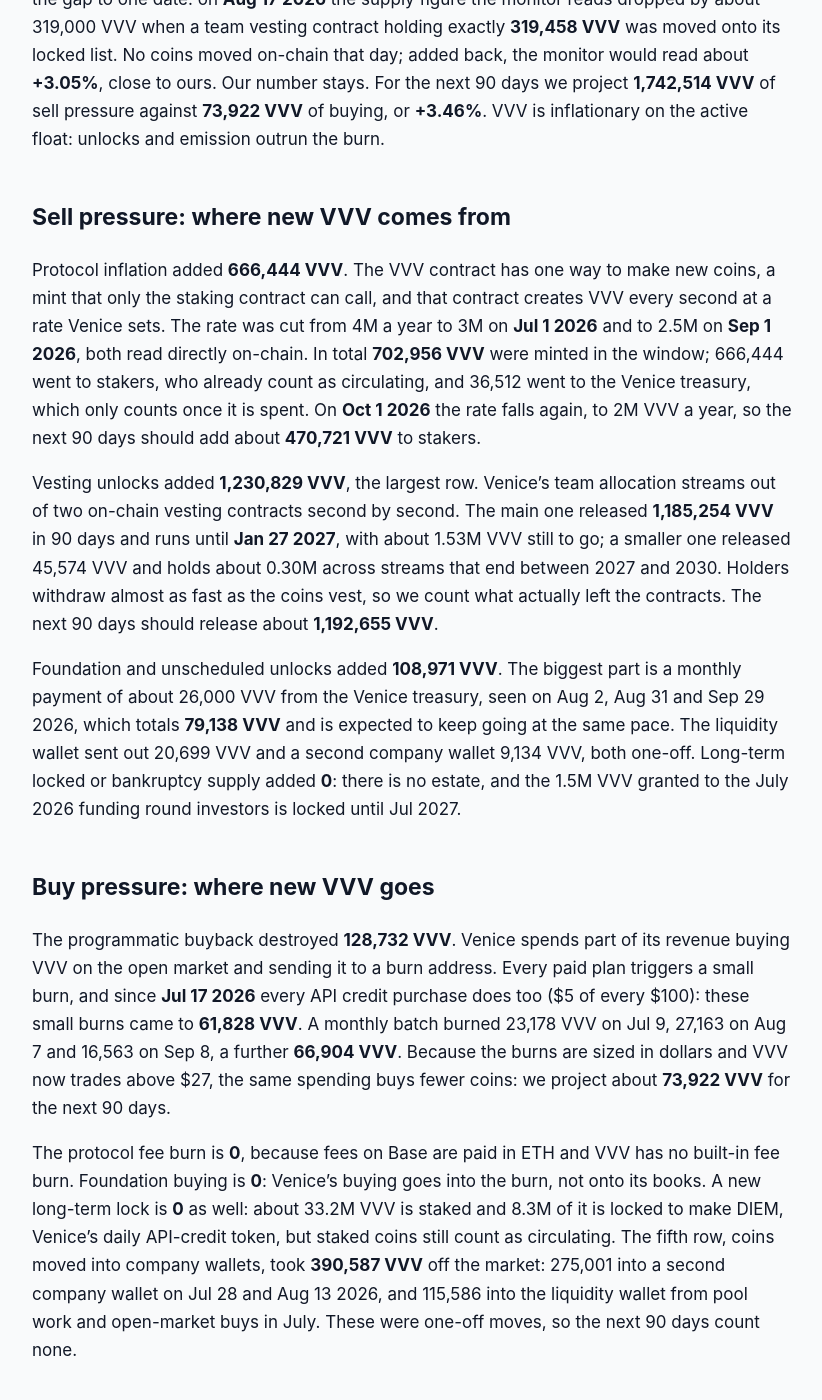
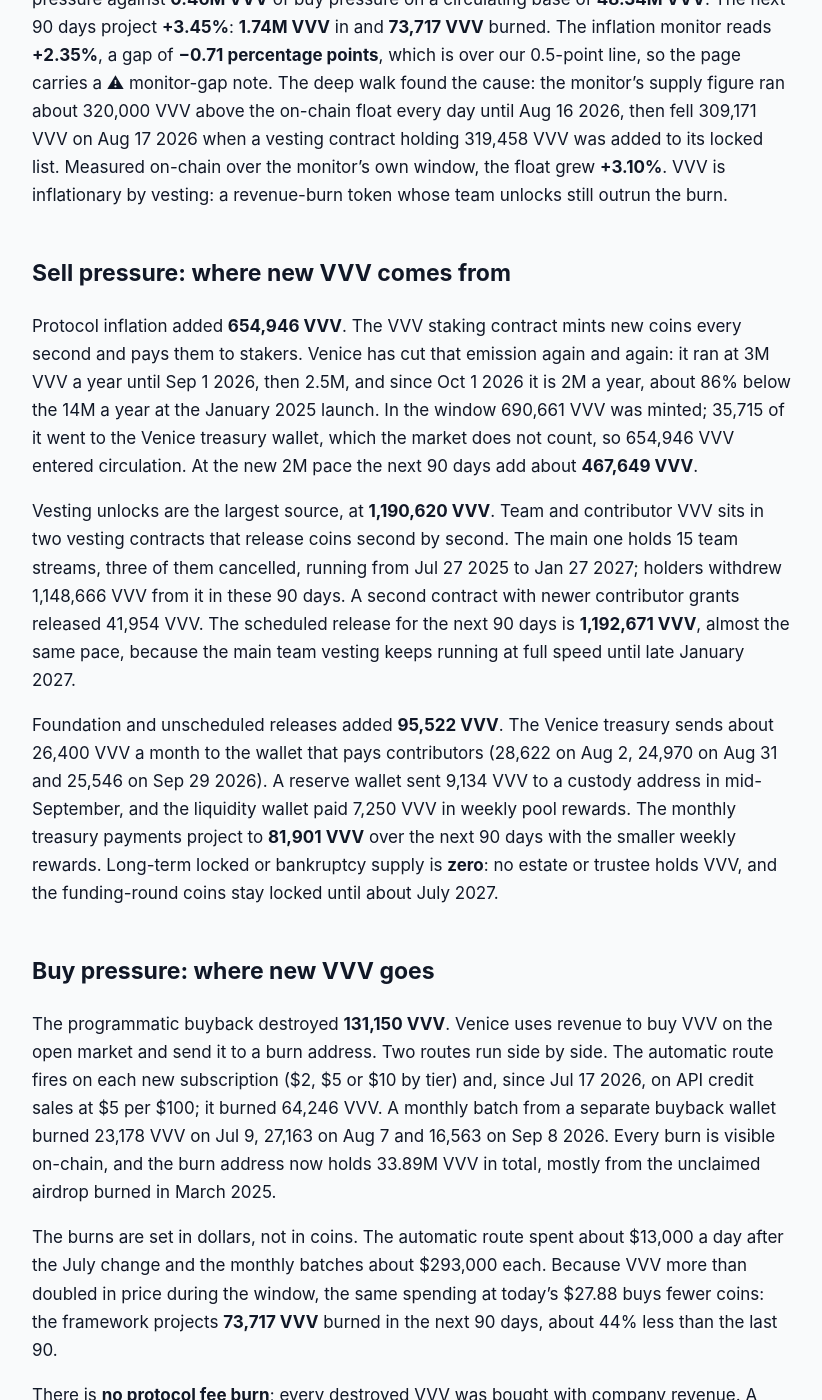
Before and after one commit to jeevansongmy-spec/mrnasdog-articles, a Jekyll site: the page built from crypto/vvv-pressure-framework.md, in a window 1280 px wide and 1400 px high, scrolled down 585 px. Shown: the whole window, without its empty margins (228-1050 px from the left). Built offline with Jekyll 4.4.1, drawn with Linux system fonts in a browser that asks for light colours; some of the changed text lies outside the part shown.

Commit message:
publish: crypto/vvv-pressure-framework

```diff
--- a/crypto/vvv-pressure-framework.md
+++ b/crypto/vvv-pressure-framework.md
@@ -1,6 +1,6 @@
 ---
-title:         "VVV Inflation Analysis · September 2026 · Supply growing · projected to keep growing"
-description:   "VVV supply is growing: team vesting of 1.23M and 666K new staking coins beat a 128.7K revenue burn: +3.08% net in 90 days, about +3.46% next despite cuts."
+title:         "VVV Inflation Analysis · October 2026 · Supply growing · projected to keep growing"
+description:   "VVV supply is growing: 1.19M VVV of team vesting and 655K new staking coins beat a 131K revenue burn: +3.06% net in 90 days, about +3.45% next. No cap."
 canonical_url: "https://mrnasdog.com/research/vvv/inflation"
 tags:          ["crypto", "vvv", "venice", "ai"]
 published:     true
@@ -8,46 +8,60 @@ published:     true
 
 *Originally published at [https://mrnasdog.com/research/vvv/inflation](https://mrnasdog.com/research/vvv/inflation)*
 
-# VVV Inflation Analysis · September 2026 · Supply growing · projected to keep growing
+# VVV Inflation Analysis · October 2026 · Supply growing · projected to keep growing
 
-VVV, the token of the private AI app Venice on Base, is inflationary: over the last 90 days **2,006,244 VVV** reached the market against **519,319 VVV** taken off it, a net rise of **+3.08%** of the **48.25M** VVV in circulation. Team vesting is the biggest source and staking rewards the second, while Venice's revenue buy-and-burn removes far less. The next 90 days look similar, at about **+3.46%**, even after the staking emission is cut to 2M VVV a year on Oct 1 2026.
+The MrNasdog Pressure Framework reads Venice Token (VVV) as inflationary: circulating supply grew **+3.06%** over the last 90 days and is projected to grow **+3.45%** over the next 90. New VVV reached the market from team vesting (**1,190,620 VVV**), staking emission (**654,946 VVV**) and company-wallet payouts (**95,522 VVV**), while Venice's revenue-funded buy-and-burn destroyed **131,150 VVV** and the company pulled **328,375 VVV** back into its own wallets. The monitor reads **+2.35%**; the gap comes from a recount in the monitor's own supply figure, not from a missed flow. VVV has no supply cap, and the burns are still far smaller than what vesting and emission add.
 
 ## The verdict, in one paragraph
 
-For the 90 days to **Sep 29 2026**, the Pressure Framework reads VVV at **+3.08%** net: sell pressure of **2,006,244 VVV** against buy pressure of **519,319 VVV**, on a circulating supply of **48.25M VVV**. The inflation monitor reads **+2.37%** for almost the same window, a gap of **0.71 points**, which is over our 0.5-point line, so the page carries a ⚠ monitor gap chip. We traced the gap to one date: on **Aug 17 2026** the supply figure the monitor reads dropped by about 319,000 VVV when a team vesting contract holding exactly **319,458 VVV** was moved onto its locked list. No coins moved on-chain that day; added back, the monitor would read about **+3.05%**, close to ours. Our number stays. For the next 90 days we project **1,742,514 VVV** of sell pressure against **73,922 VVV** of buying, or **+3.46%**. VVV is inflationary on the active float: unlocks and emission outrun the burn.
+Over the 90 days to Oct 4 2026 the framework reads VVV at **+3.06% net**: **1.94M VVV** of sell pressure against **0.46M VVV** of buy pressure on a circulating base of **48.34M VVV**. The next 90 days project **+3.45%**: **1.74M VVV** in and **73,717 VVV** burned. The inflation monitor reads **+2.35%**, a gap of **−0.71 percentage points**, which is over our 0.5-point line, so the page carries a ⚠ monitor-gap note. The deep walk found the cause: the monitor's supply figure ran about 320,000 VVV above the on-chain float every day until Aug 16 2026, then fell 309,171 VVV on Aug 17 2026 when a vesting contract holding 319,458 VVV was added to its locked list. Measured on-chain over the monitor's own window, the float grew **+3.10%**. VVV is inflationary by vesting: a revenue-burn token whose team unlocks still outrun the burn.
 
 ## Sell pressure: where new VVV comes from
 
-Protocol inflation added **666,444 VVV**. The VVV contract has one way to make new coins, a mint that only the staking contract can call, and that contract creates VVV every second at a rate Venice sets. The rate was cut from 4M a year to 3M on **Jul 1 2026** and to 2.5M on **Sep 1 2026**, both read directly on-chain. In total **702,956 VVV** were minted in the window; 666,444 went to stakers, who already count as circulating, and 36,512 went to the Venice treasury, which only counts once it is spent. On **Oct 1 2026** the rate falls again, to 2M VVV a year, so the next 90 days should add about **470,721 VVV** to stakers.
+Protocol inflation added **654,946 VVV**. The VVV staking contract mints new coins every second and pays them to stakers. Venice has cut that emission again and again: it ran at 3M VVV a year until Sep 1 2026, then 2.5M, and since Oct 1 2026 it is 2M a year, about 86% below the 14M a year at the January 2025 launch. In the window 690,661 VVV was minted; 35,715 of it went to the Venice treasury wallet, which the market does not count, so 654,946 VVV entered circulation. At the new 2M pace the next 90 days add about **467,649 VVV**.
 
-Vesting unlocks added **1,230,829 VVV**, the largest row. Venice's team allocation streams out of two on-chain vesting contracts second by second. The main one released **1,185,254 VVV** in 90 days and runs until **Jan 27 2027**, with about 1.53M VVV still to go; a smaller one released 45,574 VVV and holds about 0.30M across streams that end between 2027 and 2030. Holders withdraw almost as fast as the coins vest, so we count what actually left the contracts. The next 90 days should release about **1,192,655 VVV**.
+Vesting unlocks are the largest source, at **1,190,620 VVV**. Team and contributor VVV sits in two vesting contracts that release coins second by second. The main one holds 15 team streams, three of them cancelled, running from Jul 27 2025 to Jan 27 2027; holders withdrew 1,148,666 VVV from it in these 90 days. A second contract with newer contributor grants released 41,954 VVV. The scheduled release for the next 90 days is **1,192,671 VVV**, almost the same pace, because the main team vesting keeps running at full speed until late January 2027.
 
-Foundation and unscheduled unlocks added **108,971 VVV**. The biggest part is a monthly payment of about 26,000 VVV from the Venice treasury, seen on Aug 2, Aug 31 and Sep 29 2026, which totals **79,138 VVV** and is expected to keep going at the same pace. The liquidity wallet sent out 20,699 VVV and a second company wallet 9,134 VVV, both one-off. Long-term locked or bankruptcy supply added **0**: there is no estate, and the 1.5M VVV granted to the July 2026 funding round investors is locked until Jul 2027.
+Foundation and unscheduled releases added **95,522 VVV**. The Venice treasury sends about 26,400 VVV a month to the wallet that pays contributors (28,622 on Aug 2, 24,970 on Aug 31 and 25,546 on Sep 29 2026). A reserve wallet sent 9,134 VVV to a custody address in mid-September, and the liquidity wallet paid 7,250 VVV in weekly pool rewards. The monthly treasury payments project to **81,901 VVV** over the next 90 days with the smaller weekly rewards. Long-term locked or bankruptcy supply is **zero**: no estate or trustee holds VVV, and the funding-round coins stay locked until about July 2027.
 
 ## Buy pressure: where new VVV goes
 
-The programmatic buyback destroyed **128,732 VVV**. Venice spends part of its revenue buying VVV on the open market and sending it to a burn address. Every paid plan triggers a small burn, and since **Jul 17 2026** every API credit purchase does too ($5 of every $100): these small burns came to **61,828 VVV**. A monthly batch burned 23,178 VVV on Jul 9, 27,163 on Aug 7 and 16,563 on Sep 8, a further **66,904 VVV**. Because the burns are sized in dollars and VVV now trades above $27, the same spending buys fewer coins: we project about **73,922 VVV** for the next 90 days.
+The programmatic buyback destroyed **131,150 VVV**. Venice uses revenue to buy VVV on the open market and send it to a burn address. Two routes run side by side. The automatic route fires on each new subscription ($2, $5 or $10 by tier) and, since Jul 17 2026, on API credit sales at $5 per $100; it burned 64,246 VVV. A monthly batch from a separate buyback wallet burned 23,178 VVV on Jul 9, 27,163 on Aug 7 and 16,563 on Sep 8 2026. Every burn is visible on-chain, and the burn address now holds 33.89M VVV in total, mostly from the unclaimed airdrop burned in March 2025.
 
-The protocol fee burn is **0**, because fees on Base are paid in ETH and VVV has no built-in fee burn. Foundation buying is **0**: Venice's buying goes into the burn, not onto its books. A new long-term lock is **0** as well: about 33.2M VVV is staked and 8.3M of it is locked to make DIEM, Venice's daily API-credit token, but staked coins still count as circulating. The fifth row, coins moved into company wallets, took **390,587 VVV** off the market: 275,001 into a second company wallet on Jul 28 and Aug 13 2026, and 115,586 into the liquidity wallet from pool work and open-market buys in July. These were one-off moves, so the next 90 days count none.
+The burns are set in dollars, not in coins. The automatic route spent about $13,000 a day after the July change and the monthly batches about $293,000 each. Because VVV more than doubled in price during the window, the same spending at today's $27.88 buys fewer coins: the framework projects **73,717 VVV** burned in the next 90 days, about 44% less than the last 90.
+
+There is **no protocol fee burn**; every destroyed VVV was bought with company revenue. A foundation buy of **19,308 VVV** came from the liquidity wallet buying on the open market on Jul 6–7 2026 and keeping the coins, with no buying since. New long-term locks are **zero**: about 33.2M VVV is staked and part of it is locked to mint DIEM, Venice's compute token, but staked VVV still counts as circulating. Finally, **309,067 VVV** moved into company wallets: Venice unstaked 275,001 VVV of its own coins and parked them in its reserve on Jul 28 and Aug 13 2026, and the liquidity wallet collected 34,066 VVV of pool fees on Sep 3. Both are one-off moves, so the next 90 days count zero for them.
 
 ## Foundation and overhang
 
-Venice controls a large pool of VVV that sits outside the circulating count. The main treasury holds **20.74M VVV** and also receives about 5% of every new emission; a second company wallet holds **8.63M VVV**; the liquidity wallet holds **1.57M VVV**; and the two team vesting contracts still hold **1.57M** and **0.30M VVV**. Together that is about 32.8M VVV, roughly two-thirds of today's float. Only the vesting contracts and the monthly treasury payment have a set pace; the rest has no published schedule. The July 2026 investors also hold a 1.5M VVV grant and warrants for up to 5M more, locked until Jul 2027. We read these wallets on-chain at every rebuild: if any of their balances fall between refreshes, the outflow enters Sell #3 at the next refresh.
+Five wallets outside the circulating count hold **32.75M VVV**, and together they match the gap between total and circulating supply to within about 400 VVV. The main Venice treasury holds **20.74M VVV**; it receives about 5% of every new emission and pays roughly 26,400 VVV a month to contributors. A second reserve wallet, the original incentive fund, holds **8.63M VVV** and grew this window because Venice parked coins there. The liquidity wallet holds **1.57M VVV**. The two vesting contracts hold **1.81M VVV**, of which about 61,400 is already vested but not yet claimed.
 
-## How VVV compares to other staking-reward app tokens
+One more overhang is promised but not yet visible: investors in the $65 million Series A of July 2026 get a 1.5M VVV grant, locked for one year and then paid out over three years, plus warrants to buy another 5M VVV. The wallet that will fund them has not been named. We read every one of these wallets on-chain at each rebuild. If any wallet's balance falls between refreshes, the outflow enters Sell #3 at the next refresh, and the buyback wallet is watched the same way.
 
-VVV sits between two common designs. Like many proof-of-stake chains, it pays stakers in new coins with no hard cap on supply, but unlike a chain whose rate is fixed in protocol code, Venice sets the VVV rate itself and has cut it again and again, from 14M a year at launch to 2M from Oct 1 2026. That makes VVV's emission low and falling, about 4% a year of the float, but also a company decision rather than a rule.
+## How VVV compares to other revenue-burn AI tokens
 
-On the buy side, VVV looks like the app tokens that route revenue into buy-and-burn. The difference is size: VVV's burns are real and grow with Venice's sales, but in this window they removed about **7%** of what emission and vesting added. Tokens with a fee burn built into the chain destroy coins with every transaction; VVV only burns what the company chooses to spend. Until the team vesting ends in Jan 2027, VVV behaves like a young token still working through its unlock schedule, and the burn cannot keep up.
+VVV belongs to a small group of app tokens whose company turns real revenue into token burns. Compared with exchange tokens that burn a fixed share of profit each quarter, Venice's burn is smaller relative to its supply but runs continuously, with an automatic route tied to each subscription and credit sale. The key difference is the supply side: exchange-style burn tokens usually have a fixed cap and no team vesting left, while VVV still has an uncapped staking emission and a live team vesting contract releasing about 13,000 VVV a day.
+
+Against AI and compute tokens that pay network operators in new coins, VVV's emission is now modest: 2M VVV a year is about 4% of circulating supply, and Venice has cut it several times since launch. What keeps VVV inflationary today is vesting, not emission. Once the main team vesting ends on Jan 27 2027, the sell side drops to about 0.6M VVV a quarter, and the reading could turn far tighter.
+
+VVV is also unusual in how much supply sits in company hands. Its DIEM design locks staked VVV to create a compute token, but those coins stay in the circulating count, so DIEM demand tightens the tradable float only in practice, not on paper. The burns, by contrast, remove coins for good.
 
 ## What to watch in the next 90 days
 
-The staking emission cut from 2.5M to 2M VVV a year on **Oct 1 2026** removes about 120,000 VVV from the next 90 days. The monthly revenue burn, which has landed around the 7th to 9th of each month, shows whether Venice's dollar budget rises with its revenue. The monthly treasury payment, last seen on **Sep 29 2026**, is due again in late October. The main team vesting stream keeps releasing about 12,700 VVV a day until it ends on **Jan 27 2027**, just after this window. Any further emission cut, or any large move out of the treasury or the second company wallet, would change this reading.
+**Monthly buyback burn, around Oct 8 2026:** the batch burns have landed between the 7th and the 9th of each month; a larger batch would lift the buy side.
+
+**Treasury payout, around Oct 29 2026:** the monthly contributor payment of about 26,400 VVV; a larger transfer out of the treasury would raise Sell #3.
+
+**Further emission cuts:** Venice has cut emission on May 1, Jun 1, Jul 1, Sep 1 and Oct 1 2026; another announced cut would lower Sell #1 for the rest of the window.
+
+**Team vesting end, Jan 27 2027:** just after this window the main vesting contract finishes, removing the largest sell row.
+
+**Reserve wallet moves:** any outflow from the 8.63M VVV reserve or a first payment toward the Series A grant would show up at the next refresh.
 
 ## Summary
 
-VVV, the Venice Token on Base, grew its circulating supply by **+3.08%** over the last 90 days and is projected to grow about **+3.46%** over the next 90. Team vesting of about 1.2M VVV per quarter and staking rewards of about 0.5M per quarter outweigh a revenue buy-and-burn that removes well under 0.1M VVV per quarter at today's price. The main risk is the 32.8M VVV held by Venice outside the float, which has no schedule. The pressure should ease after the team vesting ends on Jan 27 2027, when staking emission of 2M VVV a year becomes the main source of new supply.
+Venice Token (VVV) is inflationary on the MrNasdog Pressure Framework: **+3.06%** net over the last 90 days and **+3.45%** projected over the next 90. Team vesting of about 1.19M VVV a quarter and a 2M-a-year staking emission outweigh a revenue-funded buy-and-burn that destroyed 131,150 VVV and buys fewer coins as the price rises. The key risk is the 30.95M VVV in company wallets that the market does not count, plus a 1.5M VVV investor grant from mid-2027. The ceiling on the vesting pressure is near: the main team vesting ends on Jan 27 2027, after which VVV's supply growth should slow sharply.
 
 ---
 
-*MrNasdog Pressure Framework analysis of VVV, Metric 1 — Inflation. Data + explanation only. Not financial advice. Checked Sep 29 2026.*
+*MrNasdog Pressure Framework analysis of VVV, Metric 1 — Inflation. Data + explanation only. Not financial advice. Checked Oct 4 2026.*
```
